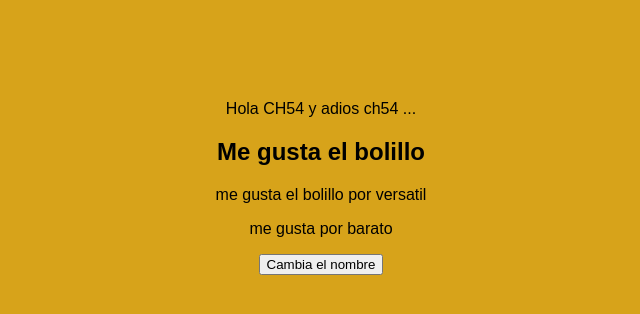
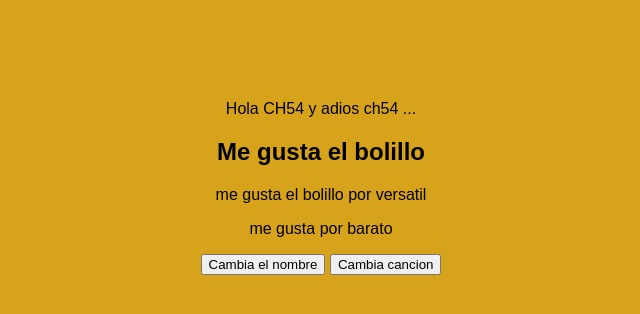
Before and after one commit to JesusASM1997/CH54-miPrimerRepo, a plain HTML site: page index.html in a window 1280 px wide. Shown: the whole page, without its empty margins (319-959 px from the left). Drawn offline with Linux system fonts and the light colour scheme.

Commit message:
feat boton cambia cancion

```diff
--- a/index.html
+++ b/index.html
@@ -11,6 +11,7 @@
          <p>me gusta el bolillo por versatil</p>
          <p> me gusta por barato </p>
          <button>Cambia el nombre</button>
+         <button> Cambia cancion</button>
 </body>
 
 </html>
```
